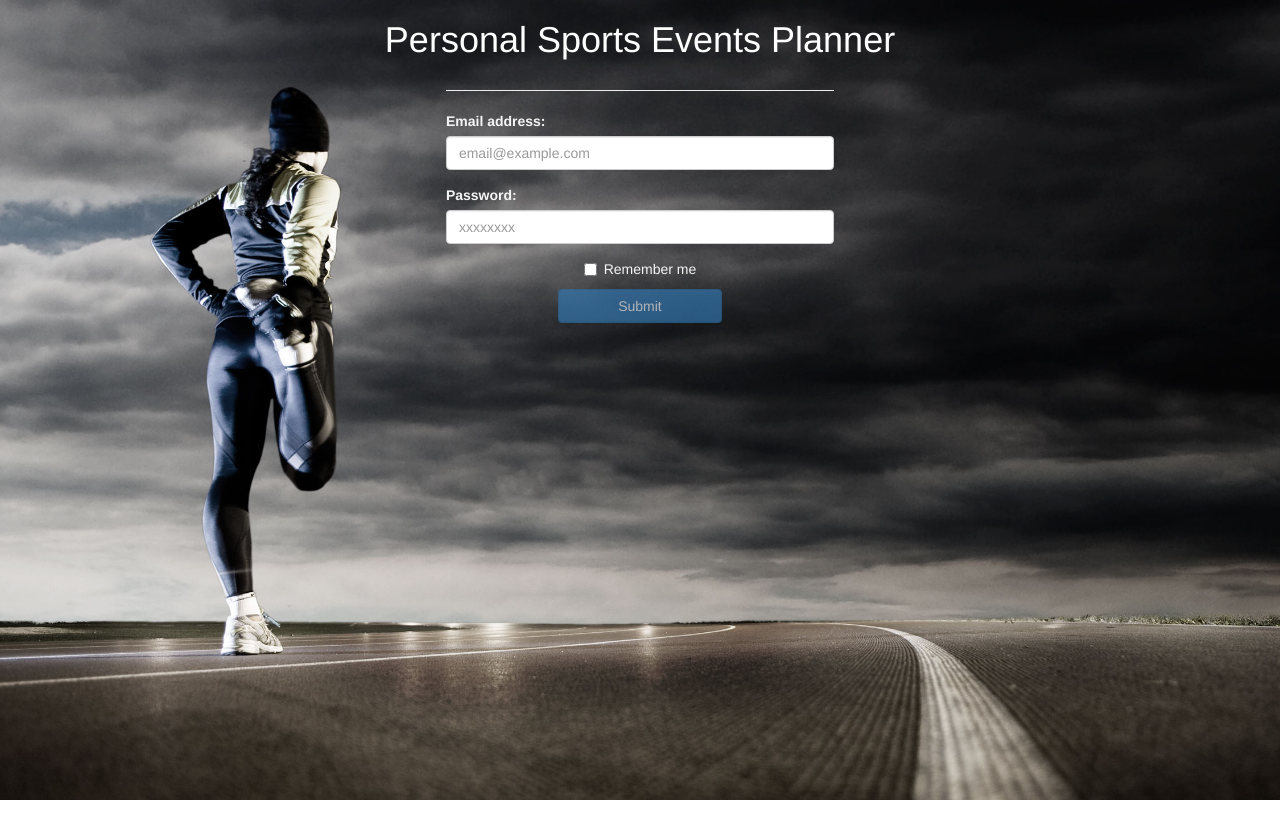
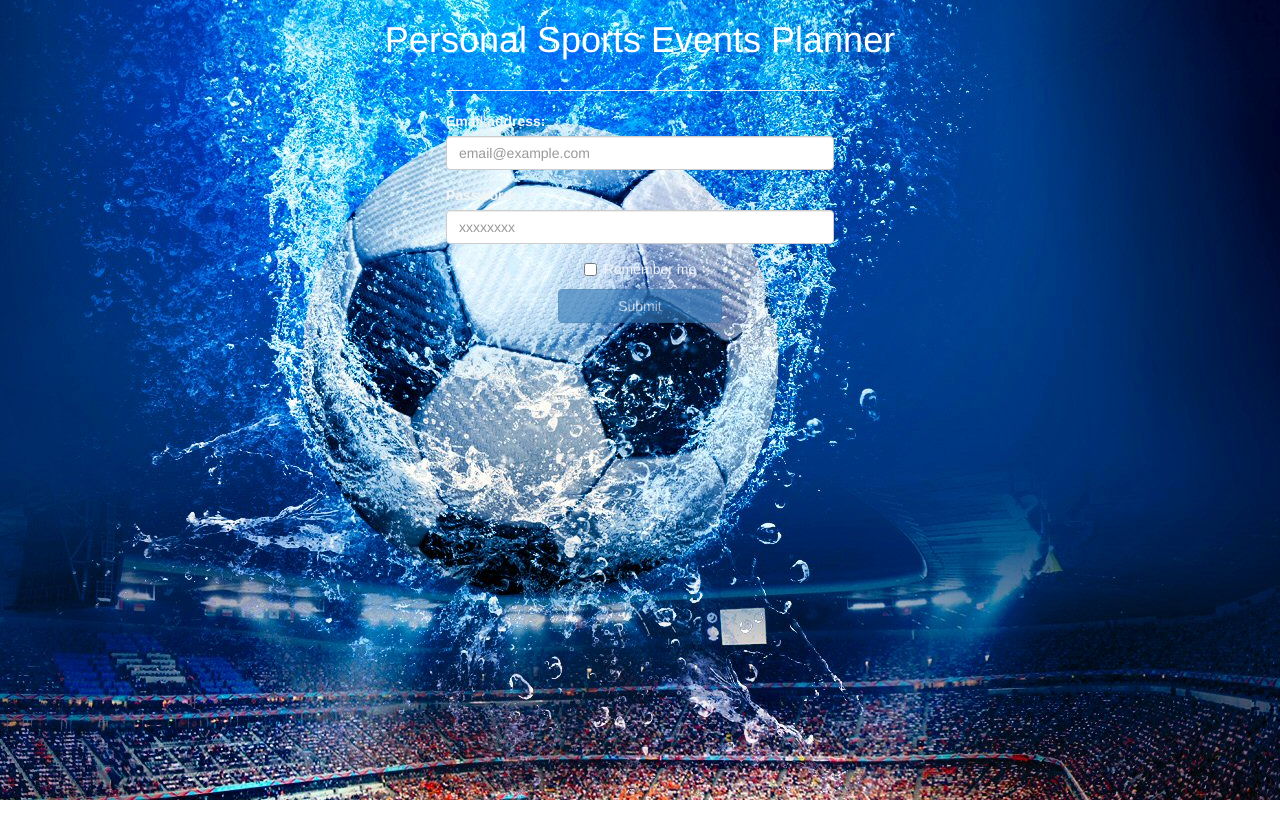
Before and after one commit to mstanciu/sEvents, an Angular app: page /login in a window 1280 px wide. Built offline with nearby package versions, Linux system fonts and the light colour scheme.

Commit message:
background fixed

```diff
--- a/src/app/auth/login/login.component.html
+++ b/src/app/auth/login/login.component.html
@@ -54,7 +54,7 @@
         <button
             type="submit"
             class="btn btn-primary btn-md btn-block"
-            [disabled]="!f.valid"
+            [disabled]="!f.valid || (pass.value !== null && pass.value.length <6)"
         >Submit</button>
        </div>
       </form>
--- a/src/app/auth/login/login.component.ts
+++ b/src/app/auth/login/login.component.ts
@@ -1,5 +1,7 @@
 import { Component, ViewChild, OnInit } from '@angular/core';
 import { NgForm } from '@angular/forms';
+import { Router } from '@angular/router';
+
 @Component({
   selector: 'app-login',
   templateUrl: './login.component.html',
@@ -9,7 +11,7 @@ export class LoginComponent implements OnInit {
 
   @ViewChild('f') login: NgForm;
 
-  constructor() { }
+  constructor(private route: Router) { }
 
   ngOnInit() {
   }
@@ -17,6 +19,7 @@ export class LoginComponent implements OnInit {
   onLogin() {
     console.log(this.login);
     this.login.reset();
+    this.route.navigate(['account']);
   }
 
 }
--- a/src/styles.css
+++ b/src/styles.css
@@ -1,10 +1,8 @@
 /* You can add global styles to this file, and also import other style files */
-html,body{
-  height:100%;
-}
+
 
 body{
-  background: #222 url('images/mb.jpg') center center no-repeat;
-  -webkit-background-size: cover;
-  background-size: cover;
+  background: #222 url('images/background.jpg') no-repeat;
+    background-position: center;
+    background-attachment: fixed;
 }
```
Also changed, not shown: src/images/background.jpg (added).
